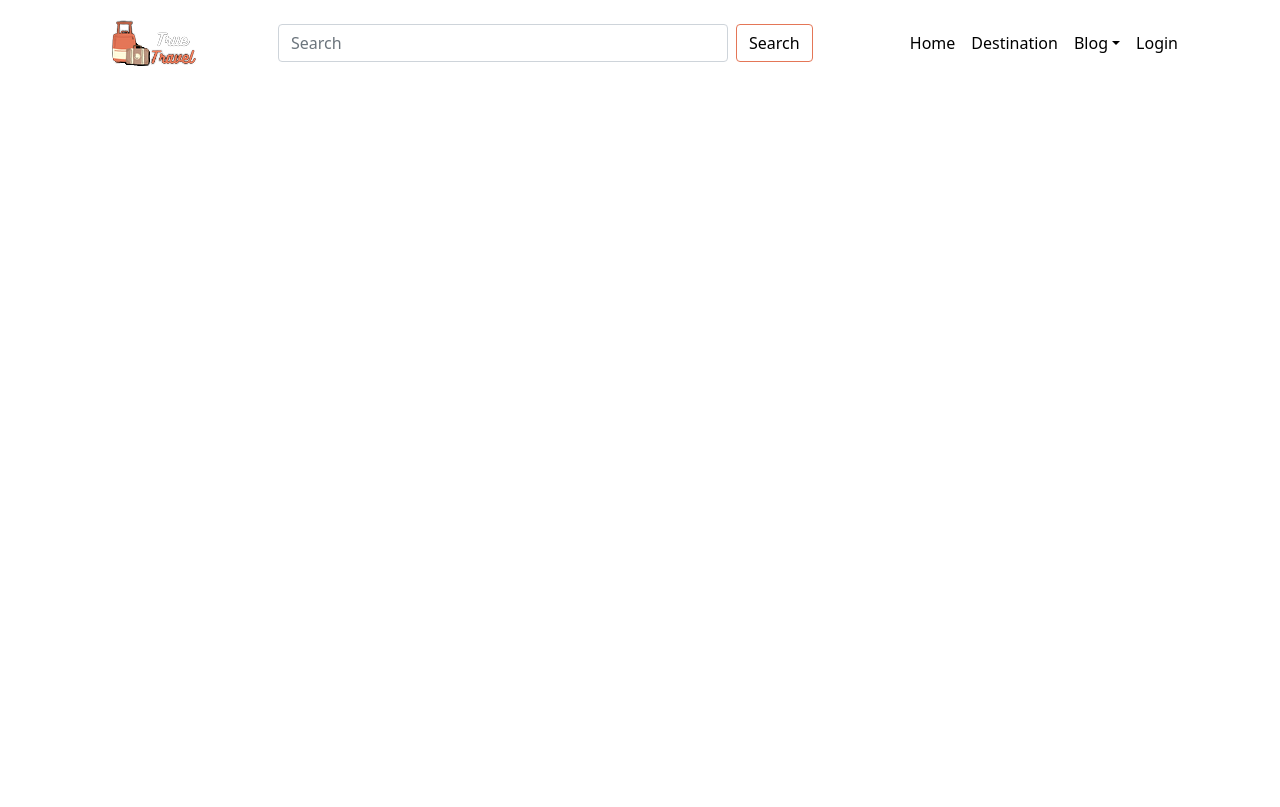
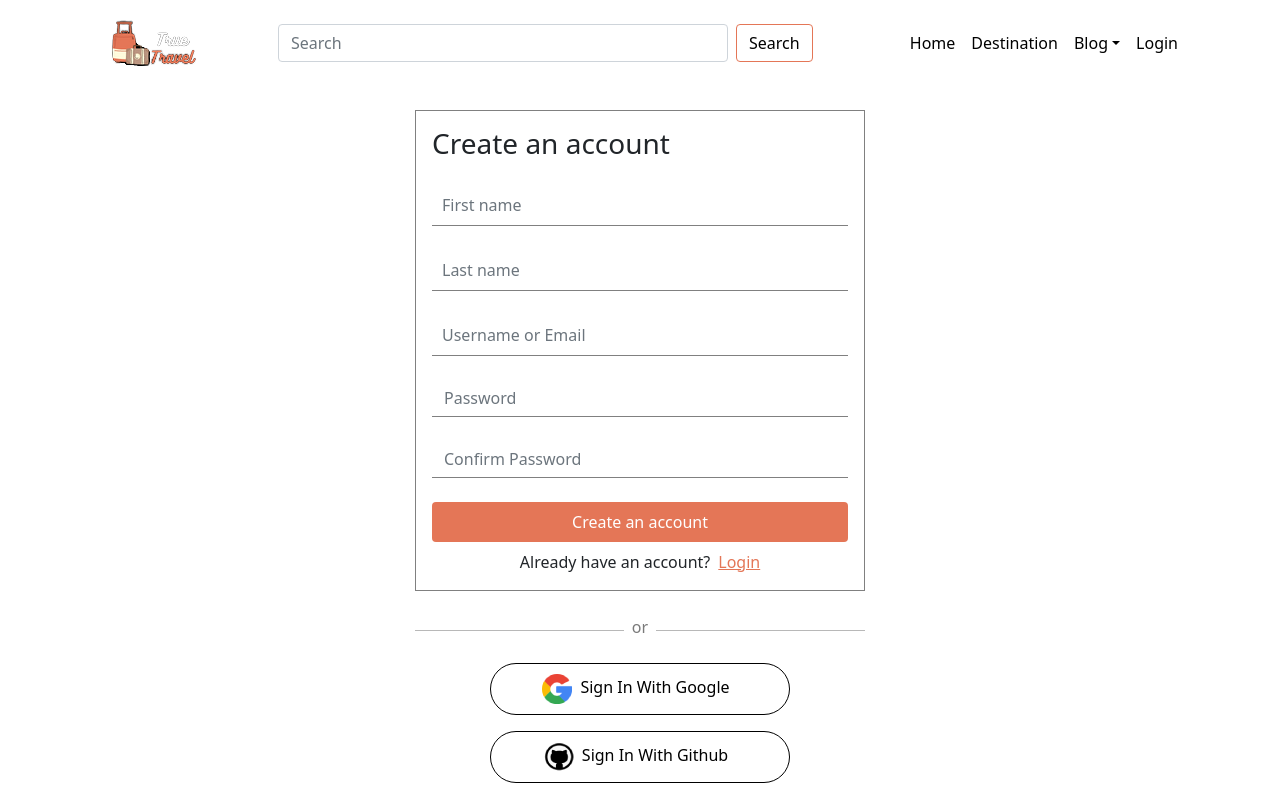
Before and after one commit to antorntech/true-travel, a React (Create React App) app: page /registration in a window 1280 px wide. Built offline with nearby package versions, Linux system fonts and the light colour scheme.

Commit message:
add login and registration components

```diff
--- a/src/App.js
+++ b/src/App.js
@@ -7,6 +7,7 @@ import "slick-carousel/slick/slick.css";
 import "slick-carousel/slick/slick-theme.css";
 import Destination from "./components/Destination/Destination";
 import Login from "./components/Login/Login";
+import Registration from "./components/Registration/Registration";
 
 function App() {
   return (
@@ -19,6 +20,10 @@ function App() {
           path="/destination"
           element={<Destination></Destination>}
         ></Route>
+        <Route
+          path="/registration"
+          element={<Registration></Registration>}
+        ></Route>
         <Route path="/login" element={<Login></Login>}></Route>
       </Routes>
     </div>
--- a/src/components/Destination/Destination.css
+++ b/src/components/Destination/Destination.css
@@ -30,7 +30,7 @@ input[type="text"]:focus {
   outline: none;
 }
 
-label {
+.booking-form label {
   color: rgb(158, 158, 158);
   padding: 5px 0;
 }
--- a/src/components/Login/Login.css
+++ b/src/components/Login/Login.css
@@ -10,3 +10,7 @@
   color: #fff;
   background-color: #e96540;
 }
+
+.just-form {
+  border: 1px solid gray;
+}
--- a/src/components/Login/Login.js
+++ b/src/components/Login/Login.js
@@ -1,33 +1,49 @@
 import React from "react";
 import { Button, Form } from "react-bootstrap";
+import { Link } from "react-router-dom";
 import SocialLogin from "../SocialLogin/SocialLogin";
 import "./Login.css";
 
 const Login = () => {
   return (
     <div className="container">
-      <div className="w-50 mx-auto bg-white p-3">
-        <header>
+      <div className="total-form mx-auto bg-white mt-4">
+        <div className="just-form p-3">
+          <header className="mb-4 text-start fw-bold">
             <h3>Please Login</h3>
           </header>
           <div className="form-details text-start">
             <Form>
-            <Form.Group className="mb-3" controlId="formBasicEmail">
-              <Form.Label>Email address</Form.Label>
-              <Form.Control type="email" placeholder="Enter email" />
+              <Form.Group className="mb-4" controlId="formBasicEmail">
+                <Form.Control type="text" placeholder="Username or Email" />
               </Form.Group>
 
               <Form.Group className="mb-3" controlId="formBasicPassword">
-              <Form.Label>Password</Form.Label>
                 <Form.Control type="password" placeholder="Password" />
               </Form.Group>
+              <div className="d-flex justify-content-between">
                 <Form.Group className="mb-3" controlId="formBasicCheckbox">
                   <Form.Check type="checkbox" label="Remember me" />
                 </Form.Group>
+                <span>
+                  <Link style={{ color: "#e47657" }} to="/">
+                    Forget Password
+                  </Link>
+                </span>
+              </div>
               <Button className="login-btn" type="submit">
                 Login
               </Button>
             </Form>
+            <div className="text-center mt-2">
+              <span className="me-2">Don't have an account?</span>
+              <span>
+                <Link style={{ color: "#e47657" }} to="/registration">
+                  Create an account
+                </Link>
+              </span>
+            </div>
+          </div>
         </div>
         <SocialLogin></SocialLogin>
       </div>
--- a/src/components/Registration/Registration.css
+++ b/src/components/Registration/Registration.css
@@ -0,0 +1,24 @@
+.total-form {
+  width: 450px;
+}
+
+.form-details input[type="text"],
+input[type="password"] {
+  border: none;
+  border-radius: 0px;
+  background-color: transparent;
+  border-bottom: 1px solid gray;
+}
+
+.registration-btn {
+  width: 100%;
+  border: none;
+  padding: 8px 0;
+  background-color: #e47657;
+  transition: 0.5s;
+}
+
+.registration-btn:hover {
+  color: #fff;
+  background-color: #e96540;
+}
--- a/src/components/Registration/Registration.js
+++ b/src/components/Registration/Registration.js
@@ -1,33 +1,53 @@
 import React from "react";
 import { Button, Form } from "react-bootstrap";
+import { Link } from "react-router-dom";
+import SocialLogin from "../SocialLogin/SocialLogin";
+import "./Registration.css";
 
 const Registration = () => {
   return (
-    <div>
-      <header>
+    <div className="container">
+      <div className="total-form mx-auto bg-white mt-4">
+        <div className="just-form p-3">
+          <header className="mb-4 text-start fw-bold">
             <h3>Create an account</h3>
           </header>
-      <div className="form-details">
+          <div className="form-details text-start">
             <Form>
-          <Form.Group className="mb-3" controlId="formBasicEmail">
-            <Form.Label>Email address</Form.Label>
-            <Form.Control type="email" placeholder="Enter email" />
-            <Form.Text className="text-muted">
-              We'll never share your email with anyone else.
-            </Form.Text>
+              <Form.Group className="mb-4" controlId="formBasicName1">
+                <Form.Control type="text" placeholder="First name" />
               </Form.Group>
 
-          <Form.Group className="mb-3" controlId="formBasicPassword">
-            <Form.Label>Password</Form.Label>
+              <Form.Group className="mb-4" controlId="formBasicName2">
+                <Form.Control type="text" placeholder="Last name" />
+              </Form.Group>
+
+              <Form.Group className="mb-4" controlId="formBasicEmail">
+                <Form.Control type="text" placeholder="Username or Email" />
+              </Form.Group>
+
+              <Form.Group className="mb-4" controlId="formBasicPassword">
                 <Form.Control type="password" placeholder="Password" />
               </Form.Group>
-          <Form.Group className="mb-3" controlId="formBasicCheckbox">
-            <Form.Check type="checkbox" label="Agree on terms & condition" />
+
+              <Form.Group className="mb-4" controlId="formBasicConfirmPassword">
+                <Form.Control type="password" placeholder="Confirm Password" />
               </Form.Group>
-          <Button variant="primary" type="submit">
-            Submit
+              <Button className="registration-btn" type="submit">
+                Create an account
               </Button>
             </Form>
+            <div className="text-center mt-2">
+              <span className="me-2">Already have an account?</span>
+              <span>
+                <Link style={{ color: "#e47657" }} to="/login">
+                  Login
+                </Link>
+              </span>
+            </div>
+          </div>
+        </div>
+        <SocialLogin></SocialLogin>
       </div>
     </div>
   );
```
Lines whose indentation alone changed are shown as unchanged.
